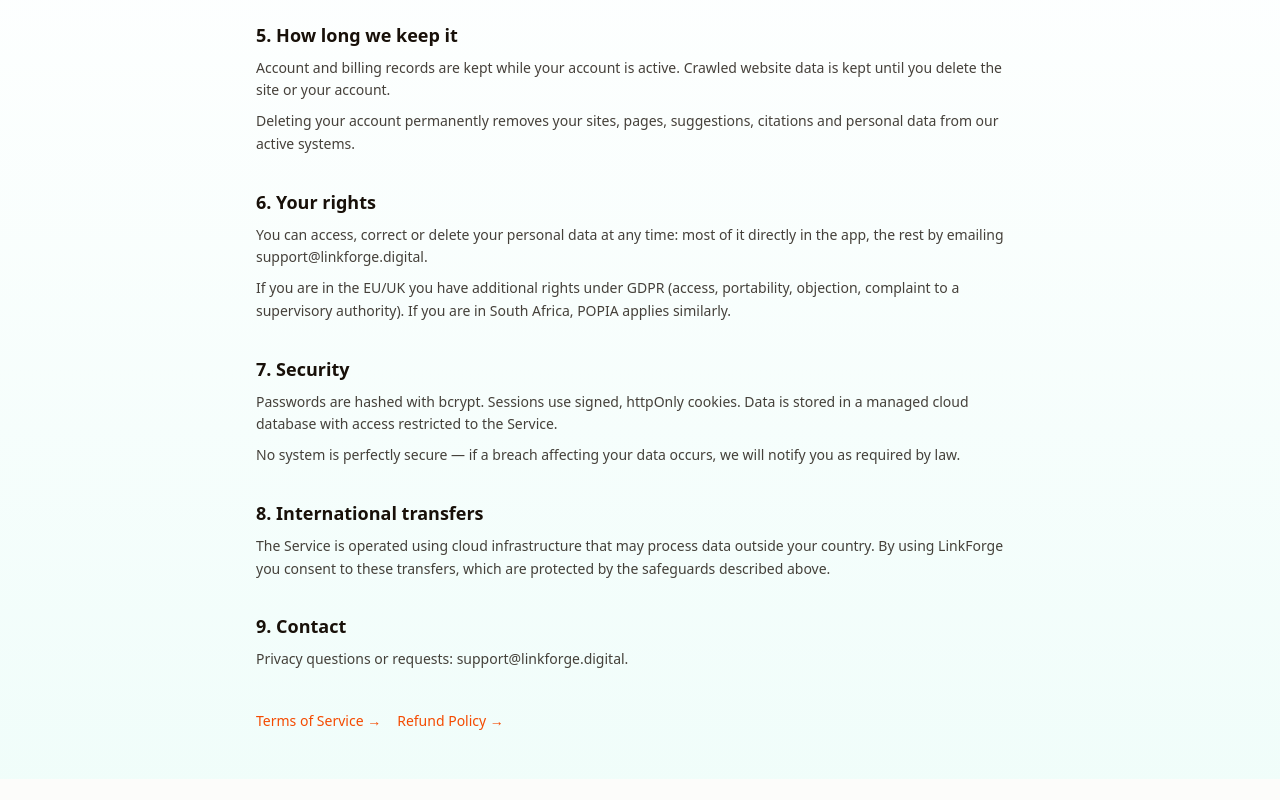
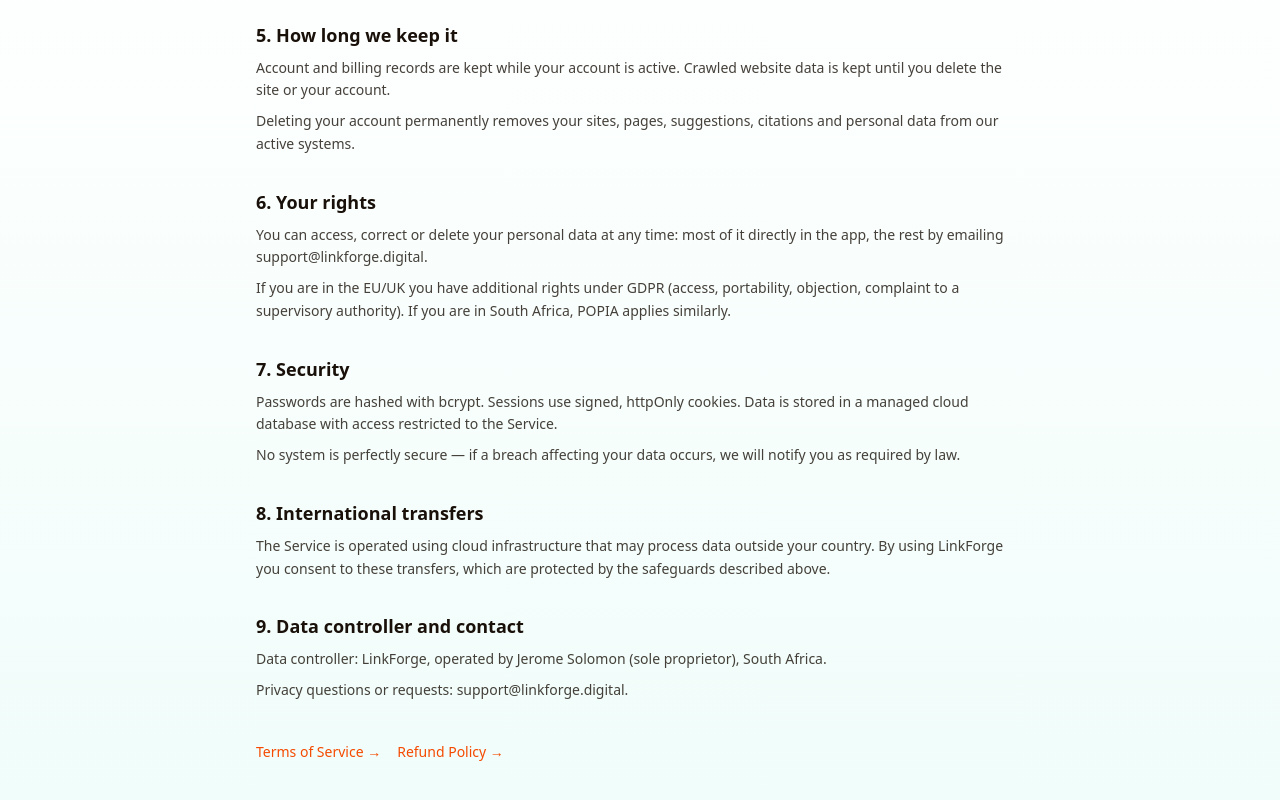
Before and after one commit to solomonsjerome863-del/linkforge, a Next.js app: page /legal/privacy in a window 1280 px wide. Shown: the part 1032-1832 px from the top of the page. Before the commit the page ends 1811 px from the top, so only its background shows below. Built offline with nearby package versions, Linux system fonts and the light colour scheme.

Commit message:
Legal: name data controller (Privacy)

```diff
--- a/src/app/legal/privacy/page.tsx
+++ b/src/app/legal/privacy/page.tsx
@@ -66,8 +66,9 @@ const sections: { title: string; body: string[] }[] = [
     ],
   },
   {
-    title: "9. Contact",
+    title: "9. Data controller and contact",
     body: [
+      "Data controller: LinkForge, operated by Jerome Solomon (sole proprietor), South Africa.",
       "Privacy questions or requests: support@linkforge.digital.",
     ],
   },
```
